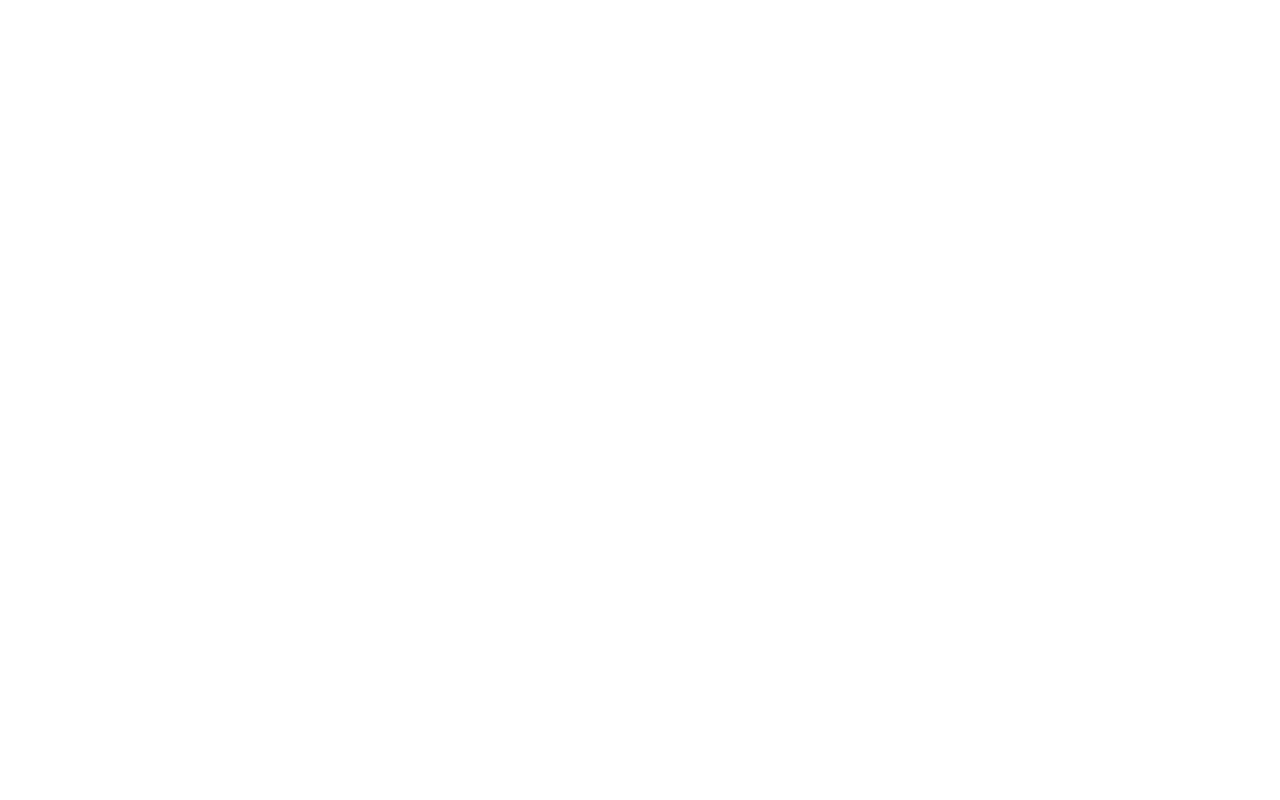
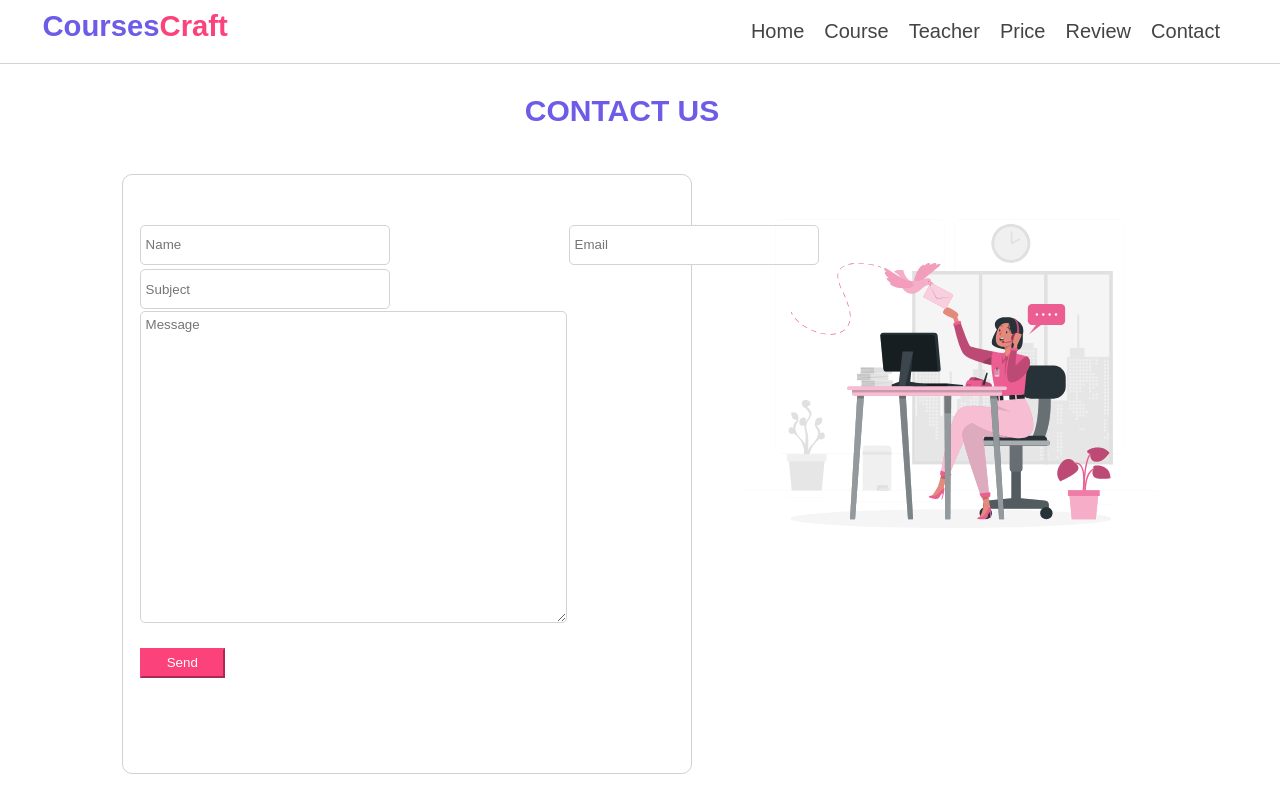
Before and after one commit to Aya-Ahmeed/CoursesCraft, a plain HTML site: page structure/Contact.html in a window 1280 px wide. Drawn offline with Linux system fonts and the light colour scheme.

Commit message:
Finish Part Of Contact Page

```diff
--- a/structure/Contact.html
+++ b/structure/Contact.html
@@ -3,12 +3,57 @@
 <head>
     <meta charset="UTF-8">
     <meta name="viewport" content="width=device-width, initial-scale=1.0">
-    <title>EduHive</title>
+    <title>Contact US</title>
     <link rel="stylesheet" href="https://cdnjs.cloudflare.com/ajax/libs/font-awesome/5.15.3/css/all.min.css">
-    <link rel="icon" href="../images/home-img.svg">
-    <link rel="stylesheet" href="../style/style.css">
+    <link rel="icon" href="../images/logo.png">
+    <link rel="stylesheet" href="../style/style-contact.css">
 </head>
 <body>
+    <div class="container-one">
+        <nav class="nav-bar">
+            <div class="icon-symbol">
+                <div class="head-name">
+                    <h3><span id="head-part1">Courses</span><span id="head-part2">Craft</span></h3>
+                </div>
+            </div>
+            <ul class="nav-items">
+                <li><a href="../structure/Home.html">Home</a></li>
+                <li><a href="../structure/Course.html">Course</a></li>
+                <li><a href="../structure/Teacher.html">Teacher</a></li>
+                <li><a href="../structure/Price.html">Price</a></li>
+                <li><a href="../structure/Review.html">Review</a></li>
+                <li><a href="../structure/Contact.html">Contact</a></li>
+            </ul>
+
+        </nav>
+    </div>
+    <div class="container">
+        <div class="top-side">
+           <p>CONTACT US</p>
+        </div>
+        <div class="bottom-side">
+            <div class="left-side">
+                <form class="contact-form">
+                    <table>
+                        <tr>
+                            <td><input type="text" name="name" id="name" placeholder="Name"></td>
+                            <td><input type="email" name="mail" id="mail" placeholder="Email"></td>
+                        </tr>
+                        <tr>
+                            <td><input type="text" name="subject" id="subject" placeholder="Subject"></td>
+                        </tr>
+                        <tr>
+                            <td><textarea name="txt" id="txt" cols="50" rows="20" placeholder="Message"></textarea></td>
+                        </tr>
+                        <tr>
+                            <td><button class="btn">Send</button></td>
+                        </tr>
+                    </table>
+                </form>
+            </div>
+            <div class="right-side"></div>
+        </div>
+    </div>
     <script src="../interactions/script.js"></script>
 </body>
 </html>
--- /dev/null
+++ b/style/style-contact.css
@@ -0,0 +1,154 @@
+* {
+    box-sizing: border-box;
+    padding: 0;
+    margin: 0;
+    font-family: 'Nunito', sans-serif;
+}
+
+/* div {
+    border: solid 1px;
+} */
+
+body {
+    width: 100vw;
+    height: 100vh;
+    background: #fff;
+}
+
+.container-one .nav-bar,
+.icon-symbol {
+    display: flex;
+    flex-direction: row;
+    justify-content: space-between;
+
+}
+
+.head-name {
+   font-size: 25px;
+    font-weight: bold;
+    padding-left: 0.5em;
+    animation: leftRight 2s ease-in-out infinite;
+}
+@keyframes leftRight {
+    0% {
+        transform: translateX(0);
+    }
+
+    50% {
+        transform: translateX(20px);
+    }
+
+    100% {
+        transform: translateX(0);
+    }
+}
+
+#head-part2 {
+    color: #FC427B;
+}
+
+#head-part1 {
+    color: #6c5ce7;
+}
+
+.nav-bar {
+    width: 100%;
+    height: auto;
+    border-bottom: solid 1px lightgray;
+    padding: 10px;
+    padding-right: 40px;
+}
+
+.nav-items {
+    display: flex;
+    flex-direction: row;
+    justify-content: space-evenly;
+    padding: 10px;
+}
+
+.nav-items li {
+    list-style: none;
+    margin: 0 10px;
+}
+
+.nav-items a {
+    text-decoration: none;
+    color: rgb(68, 68, 68);
+    font-size: 20px;
+}
+
+.nav-items li:hover {
+    border-bottom: solid 2px #FC427B;
+    transform: scale(1.2);
+    transition: 1s;
+}
+
+.nav-items a:hover {
+    color: #6c5ce7;
+}
+.container{
+    display: flex;
+    flex-direction: column;
+    align-items: center;
+    justify-content: space-between;
+    margin:auto;
+    margin-top: 1em;
+    color:#6c5ce7;
+    font-weight: bold;
+    font-size: 30px;
+    width:90%;
+    height: 85%;
+}
+.top-side {
+     width:20%;
+     height: auto;
+}
+.bottom-side{
+    display: flex;
+    flex-direction: row;
+    justify-content: space-between;
+    width: 90%;
+}
+.right-side{
+    width: 40%;
+    height: 75vh;
+    background-image: url("../images/contact.svg");
+    background-repeat: no-repeat;
+    background-size: contain;
+}
+.left-side{
+     width:calc(90% - 35%);
+     height: 100%;
+     border: 1px solid rgb(211, 207, 207);
+     border-radius: 10px 10px 10px 10px;
+}
+.contact-form{
+     padding:0.5em;
+     margin-top: 1em;
+}
+input[type=text],
+input[type=email]{
+    width: 250px;
+    height: 40px;
+    border:solid 1px lightgray;
+    border-radius: 5px;
+    padding:5px;
+}
+textarea{
+    margin-bottom: 0.6em;
+    border:solid 1px lightgray;
+    border-radius: 5px;
+    padding:5px;
+}
+.btn{
+    width:20%;
+    height: 30px;
+    color:#fff;
+    background-color: #FC427B;
+    border-color: #FC427B;
+}
+.btn:hover{
+    background-color: #6c5ce7;
+    transform: scale(1.09);
+    border-color: #6c5ce7;
+}
--- a/style/style.css
+++ b/style/style.css
@@ -49,7 +49,7 @@ body {
     height: auto;
 }
 
-.head-name,
+
 .form-part2 #head-two,
 #link-signup,
 #head-sign,
@@ -64,6 +64,7 @@ body {
     font-size: 25px;
     font-weight: bold;
     padding-left: 0.5em;
+    animation: leftRight 2s ease-in-out infinite;
 }
 
 @keyframes leftRight {
```
Also changed, not shown: images/contact-img.svg (deleted), images/contact.svg (added).
